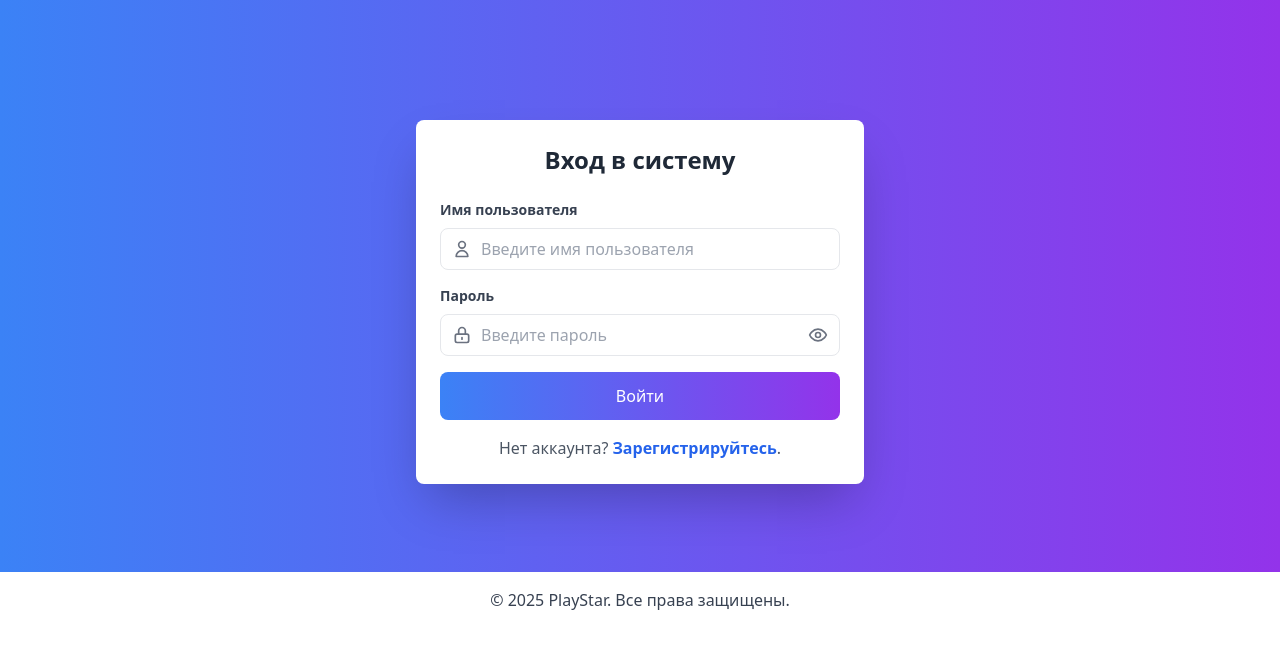
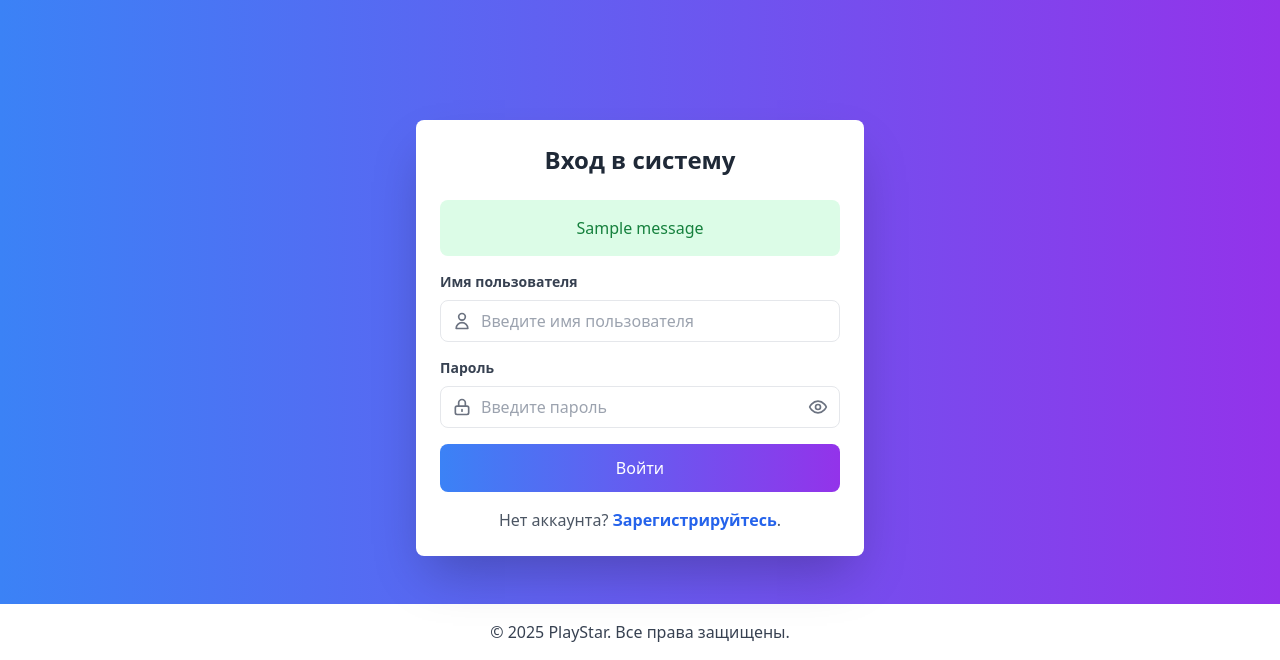
Before and after one commit to sal1hov/PlayStarProject, a Django app: page /accounts/login/ in a window 1280 px wide. Shown: the part 172-832 px from the top of the page. Before the commit the page ends 782 px from the top, so only its background shows below. Run offline with Django 5.2, Linux system fonts and the light colour scheme; tables that the repository leaves empty hold one stand-in row (values such as "Sample post"); one stand-in notice (Sample message) is shown; some libraries are stand-ins or nearby versions.

Commit message:
Обновление шаблона авторизации login.html

```diff
--- a/Project/main/templates/registration/login.html
+++ b/Project/main/templates/registration/login.html
@@ -5,6 +5,21 @@
 {% block content %}
 <div class="max-w-md w-full bg-white p-6 rounded-lg shadow-2xl transform transition-all hover:scale-105 mx-auto mt-44"> <!-- Добавлен mt-8 -->
     <h2 class="text-2xl font-bold text-center text-gray-800 mb-6">Вход в систему</h2>
+
+    <!-- Отображение уведомлений -->
+    {% if messages %}
+        <div class="mb-4">
+            {% for message in messages %}
+                <div class="alert alert-{{ message.tags }} p-4 rounded-lg text-center
+                    {% if message.tags == 'success' %}bg-green-100 text-green-700
+                    {% elif message.tags == 'error' %}bg-red-100 text-red-700
+                    {% else %}bg-blue-100 text-blue-700{% endif %}">
+                    {{ message }}
+                </div>
+            {% endfor %}
+        </div>
+    {% endif %}
+
     <form method="post">
         {% csrf_token %}
         <!-- Поле для имени пользователя -->
```
